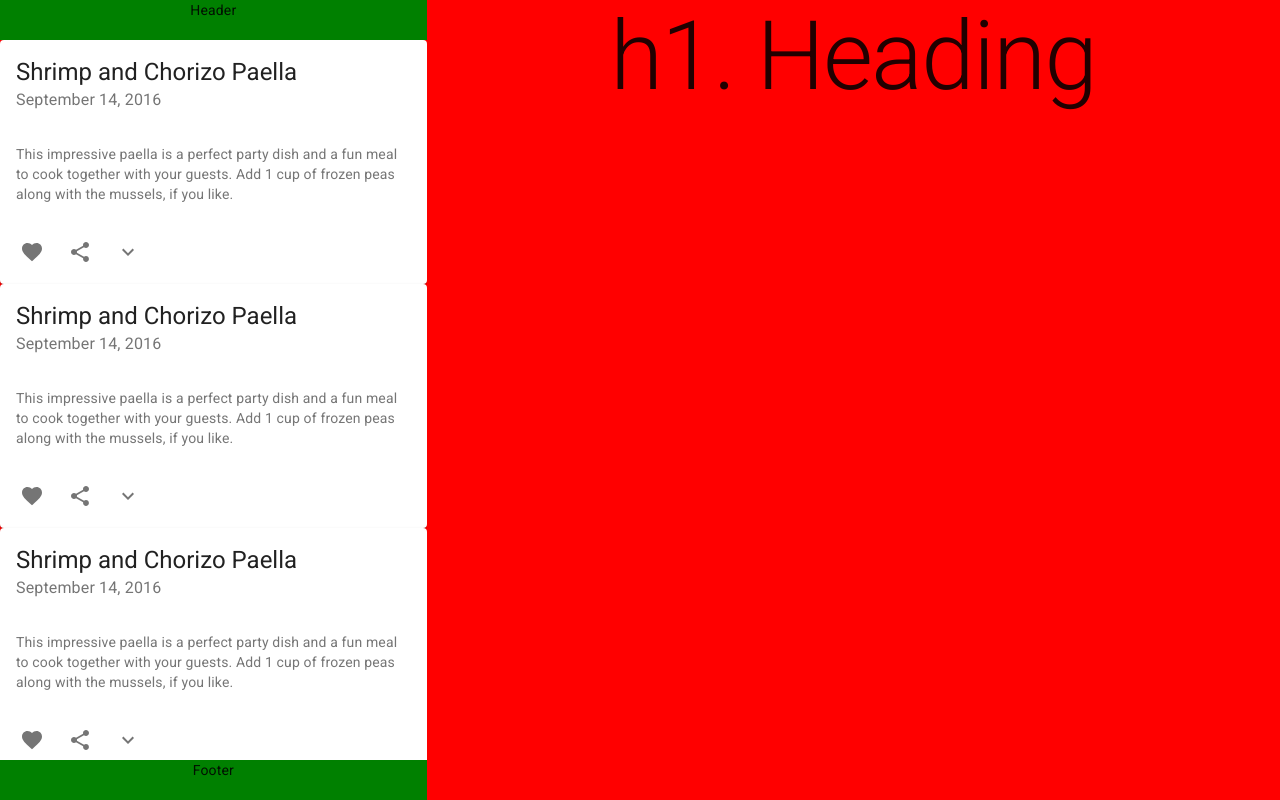
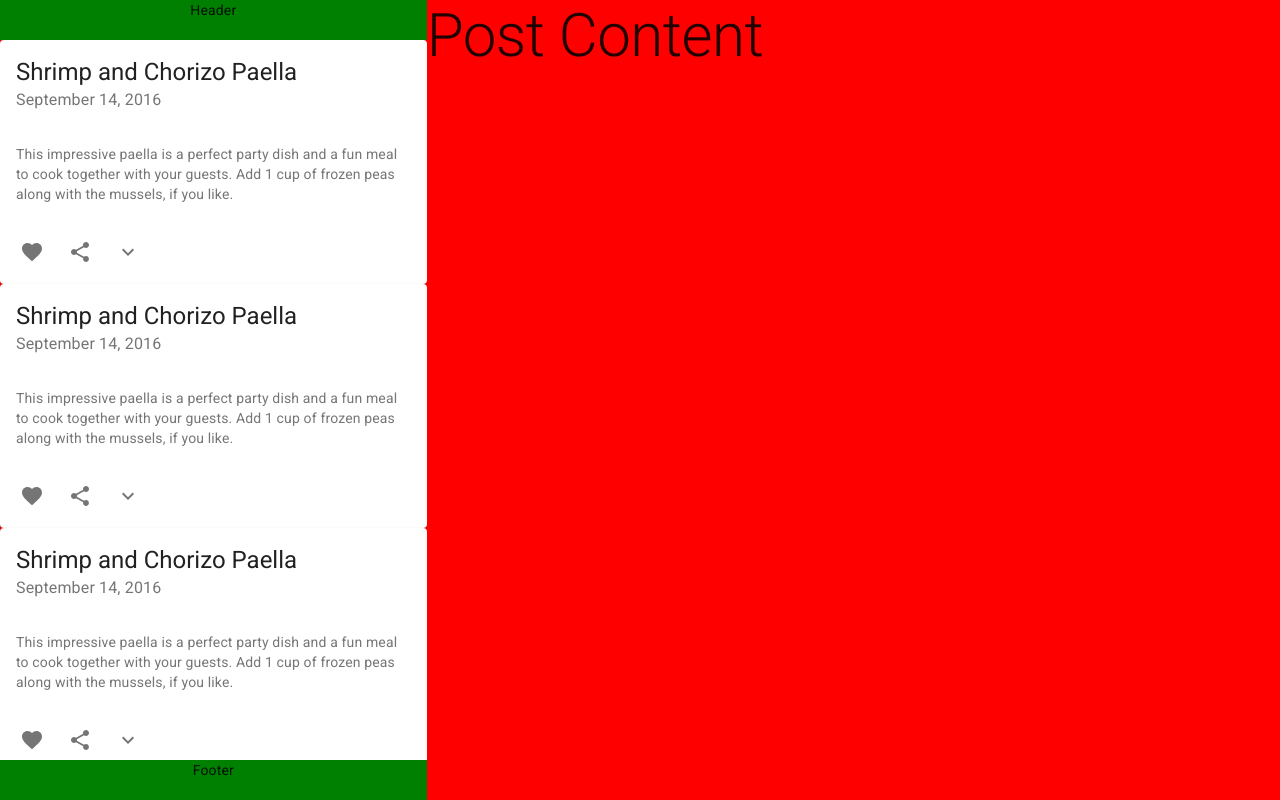
Before and after one commit to marianoqueirel/marianoqueirel, a React (Create React App) app: page /reddit in a window 1280 px wide. Built offline with nearby package versions, Linux system fonts and the light colour scheme; grey boxes are pictures that could not be loaded.

Commit message:
Add menu icon to trigger swippe navbar from laptops

```diff
--- a/src/app/components/Reddit/Reddit.js
+++ b/src/app/components/Reddit/Reddit.js
@@ -13,6 +13,7 @@ import FavoriteIcon from "@material-ui/icons/Favorite";
 import ShareIcon from "@material-ui/icons/Share";
 import ExpandMoreIcon from "@material-ui/icons/ExpandMore";
 import SwipeableDrawer from "@material-ui/core/SwipeableDrawer";
+import MenuIcon from "@material-ui/icons/Menu";
 
 const PostCard = ({ post }) => {
   const [expanded, setExpanded] = React.useState(false);
@@ -115,15 +116,15 @@ const Reddit = () => {
           open={drawer}
           onClose={toggleDrawer(false)}
           onOpen={toggleDrawer(true)}
-          style={{ width: "250px" }}
         >
-          <div style={{ width: "250px" }}>{renderRedditList()}</div>
+          <div style={{ width: "250px", height: "100%" }}>
+            {renderRedditList()}
+          </div>
         </SwipeableDrawer>
       </Hidden>
       <Hidden smDown>
         <Grid
-          xs={12}
-          sm={4}
+          md={4}
           style={{
             backgroundColor: "green",
             height: "100%",
@@ -138,9 +139,20 @@ const Reddit = () => {
         md={8}
         style={{ backgroundColor: "red", justifyContent: "center" }}
       >
-        <Typography variant="h1" component="h2">
-          h1. Heading
-        </Typography>
+        <Hidden mdUp>
+          <Grid
+            container
+            xs={1}
+            alignItems="start"
+            justify="center"
+            style={{ marginTop: "1rem" }}
+          >
+            <MenuIcon fontSize="large" onClick={() => setDrawer(true)} />
+          </Grid>
+        </Hidden>
+        <Grid container xs={11} md={12}>
+          <Typography variant="h2">Post Content</Typography>
+        </Grid>
       </Grid>
     </Grid>
   );
```
